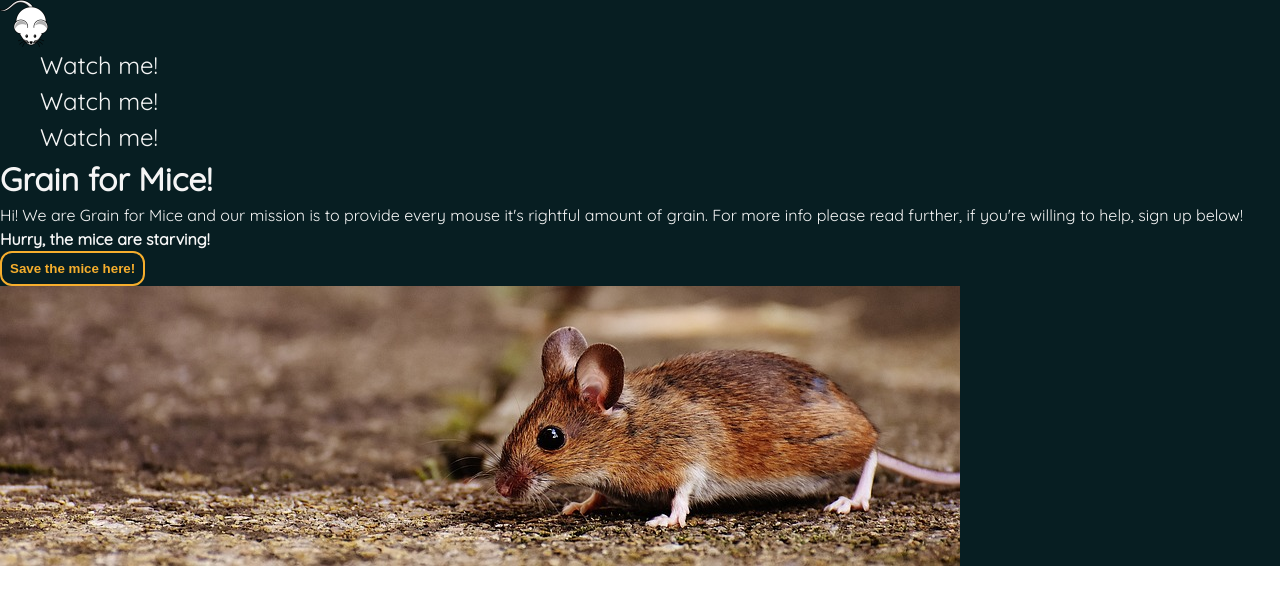
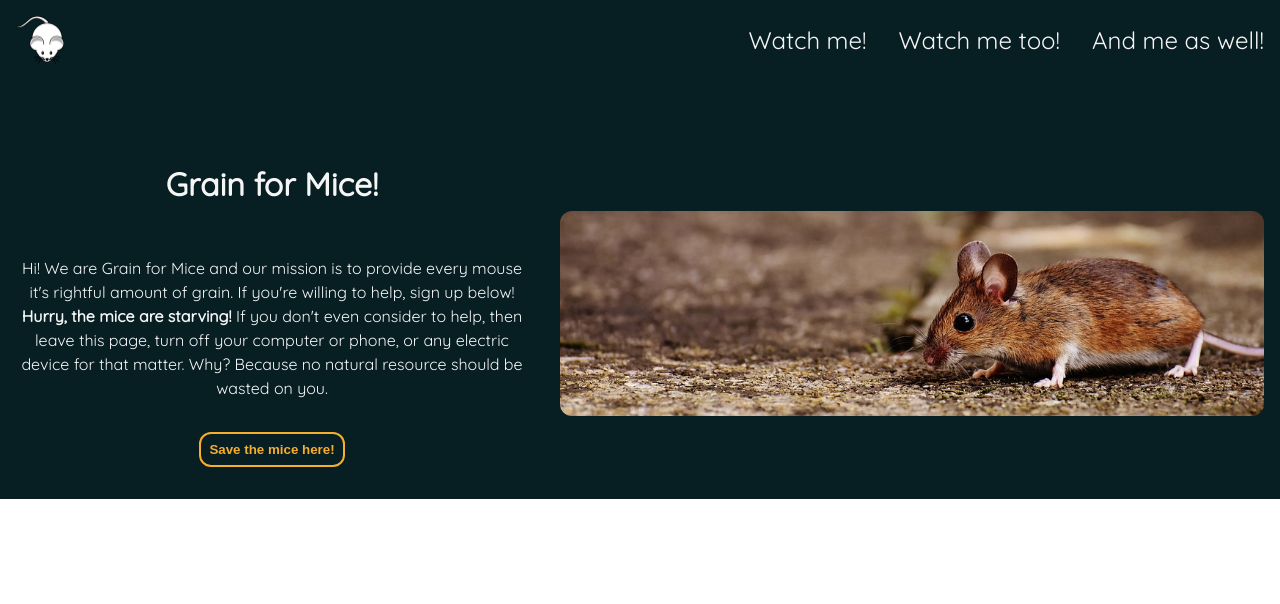
Before and after one commit to DreiMuskeltier/grain_for_mice, a plain HTML site: page index.html in a window 1280 px wide. Drawn offline with Linux system fonts and the light colour scheme.

Commit message:
Added flexbox properties and finisched the navbar.

```diff
--- a/index.html
+++ b/index.html
@@ -12,17 +12,17 @@
   <body>
     <header>
       <nav>
-        <img src="./icons/mouse_icon_02.png" alt="a mouse icon" />
+        <img class="icon" src="./icons/mouse_icon_02.png" alt="a mouse icon" />
         <ul>
           <li><a href="https://www.youtube.com/watch?v=t0Q2otsqC4I&t=637s" target="_blank">Watch me!</a></li>
-          <li><a href="https://www.youtube.com/watch?v=Si7DovGBDuQ" target="_blank">Watch me!</a></li>
-          <li><a href="https://www.youtube.com/watch?v=5oH9Nr3bKfw" target="_blank">Watch me!</a></li>
+          <li><a href="https://www.youtube.com/watch?v=Si7DovGBDuQ" target="_blank">Watch me too!</a></li>
+          <li><a href="https://www.youtube.com/watch?v=5oH9Nr3bKfw" target="_blank">And me as well!</a></li>
         </ul>
       </nav>
       <div class="title">
         <div class="title-text">
           <h1>Grain for Mice!</h1>
-          <p>Hi! We are Grain for Mice and our mission is to provide every mouse it's rightful amount of grain. For more info please read further, if you're willing to help, sign up below! <strong>Hurry, the mice are starving!</strong></p>
+          <p class="intro">Hi! We are Grain for Mice and our mission is to provide every mouse it's rightful amount of grain. If you're willing to help, sign up below! <strong>Hurry, the mice are starving!</strong> If you don't even consider to help, then leave this page, turn off your computer or phone, or any electric device for that matter. Why? Because no natural resource should be wasted on you.</p>
           <a href="https://www.youtube.com/watch?v=bHet9usk7pI" target="_blank"><button>Save the mice here!</button></a>
         </div>
         <img class="banner" src="./img/mouse_01.jpg" alt="a mouse searching for food" />
--- a/styles/styles.css
+++ b/styles/styles.css
@@ -1,3 +1,5 @@
+/* *https://coolors.co/071e22-388697-cd533b-f6ae2d color platte for this project */
+
 @import url("https://fonts.googleapis.com/css2?family=Quicksand&family=Roboto+Condensed&display=swap");
 
 *,
@@ -14,16 +16,70 @@ body {
   line-height: 1.5;
   -webkit-font-smoothing: antialiased;
   font-family: "Quicksand", sans-serif;
+  min-height: 100vh;
+  padding: 0;
 }
 
 header {
   background-color: #071e22;
   color: whitesmoke;
+  display: flex;
+  flex-direction: column;
+}
+
+nav {
+  display: flex;
+  margin-bottom: 3rem;
+  padding: 1rem;
+  justify-content: space-between;
+}
+
+.icon {
+  flex-shrink: 0;
+  width: 48px;
+  height: 48px;
 }
 
 ul {
   list-style-type: none;
   font-size: 1.5rem;
+  display: flex;
+  gap: 2rem;
+  align-items: center;
+}
+
+.title {
+  display: flex;
+  align-items: center;
+}
+
+.title-text {
+  display: flex;
+  flex-direction: column;
+  align-items: center;
+  justify-content: space-between;
+}
+
+h1 {
+  padding: 2rem;
+}
+
+.intro {
+  padding: 1rem;
+  text-align: center;
+  margin-bottom: 1rem;
+}
+
+button {
+  margin-bottom: 2rem;
+}
+
+.banner {
+  flex-shrink: 0;
+  width: 55%;
+  height: 100%;
+  margin: 1rem;
+  border-radius: 12px;
 }
 
 a,
@@ -57,15 +113,6 @@ button:hover {
   background-color: #071e22;
 }
 
-img,
-picture,
-video,
-canvas,
-svg {
-  display: block;
-  max-width: 100%;
-}
-
 p,
 h1,
 h2,
```
Also changed, not shown: img/mouse_02.jpg (added).
